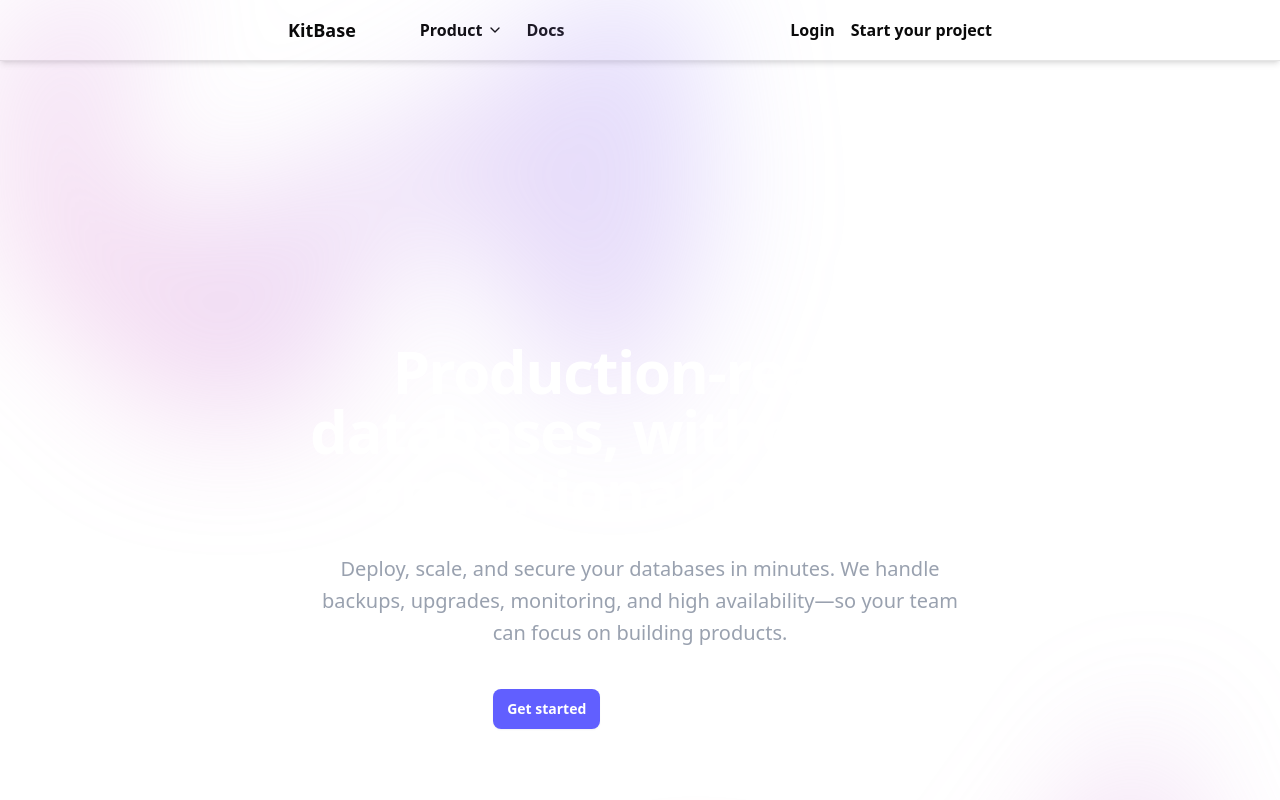
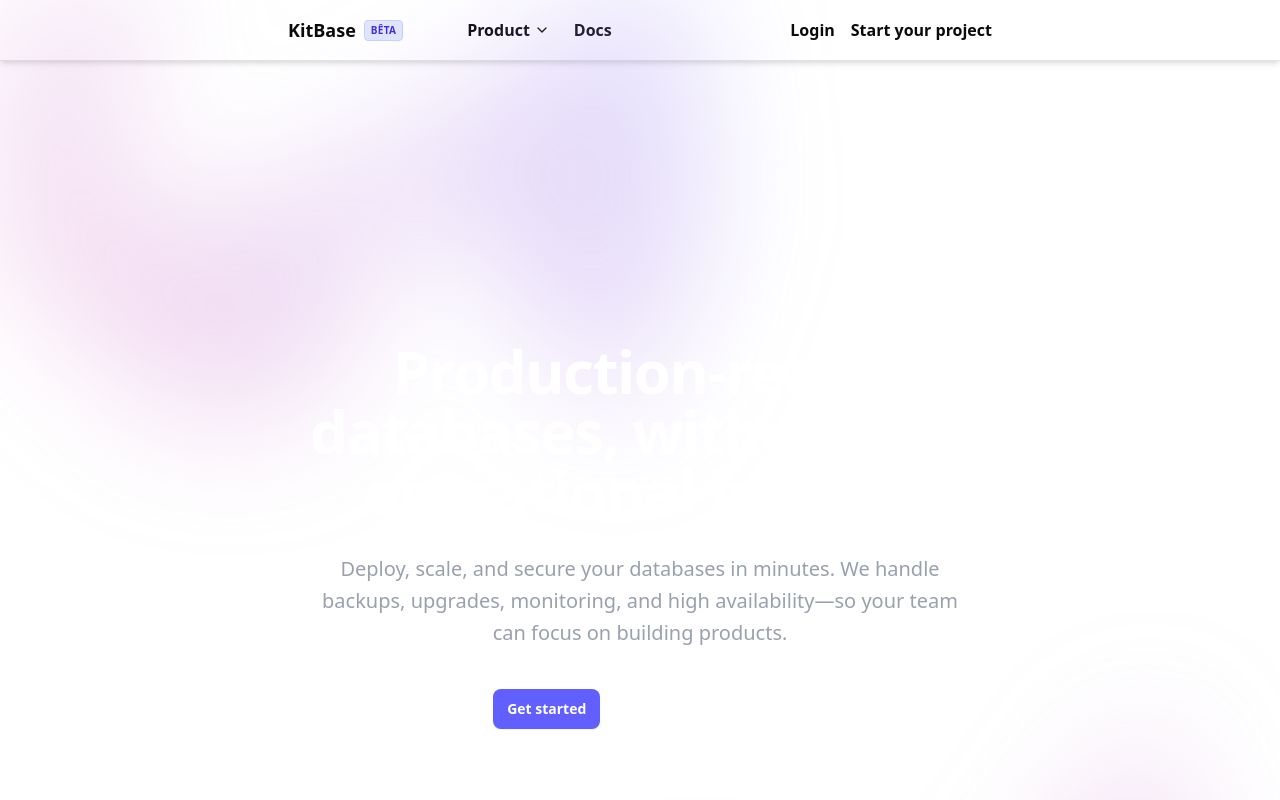
Before and after one commit to kelit-off/kitbase-front, a Next.js app: page / in a window 1280 px wide. Shown: the top 800 px of the page. Built offline with nearby package versions, Linux system fonts and the light colour scheme.

Commit message:
Correctif bug string et import'

```diff
--- a/src/app/auth/reset-password/code/page.tsx
+++ b/src/app/auth/reset-password/code/page.tsx
@@ -1,7 +1,7 @@
 "use client";
 
 import AuthLayout from "@/layout/authLayout";
-import { useState, useMemo } from "react";
+import { useState, useMemo, Suspense } from "react";
 import { Button } from "@/components/ui/button";
 import { Input } from "@/components/ui/input";
 import { Label } from "@/components/ui/label";
@@ -11,6 +11,14 @@ import { useRouter, useSearchParams } from "next/navigation";
 import { authApi } from "@/libs/api/auth.api";
 
 export default function ResetPasswordCode() {
+    return (
+        <Suspense>
+            <ResetPasswordCodeContent />
+        </Suspense>
+    );
+}
+
+function ResetPasswordCodeContent() {
     const router = useRouter();
     const searchParams = useSearchParams();
     const [token, setToken] = useState(searchParams.get("token") || "");
--- a/src/app/dashboard/org/[team_slug]/team/page.tsx
+++ b/src/app/dashboard/org/[team_slug]/team/page.tsx
@@ -10,7 +10,7 @@ import { useParams } from "next/navigation";
 import { X } from "lucide-react";
 
 export default function DashboardTeamMembersPage({ }) {
-    const { team_slug } = useParams();
+    const { team_slug } = useParams() as { team_slug: string };
 
     const { data: team, refetch } = useTeam(team_slug as string);
     // TODO: brancher le vrai rôle depuis l'API (ex: team.current_user_role)
--- a/src/components/vitrineHeader.tsx
+++ b/src/components/vitrineHeader.tsx
@@ -51,7 +51,12 @@ export default function VitrineHeader() {
         <header className="border-b shadow-md px-72 py-4 w-full max-w-screen">
             <nav className="flex items-center justify-between w-full">
                 <div className="flex items-center gap-16">
-                    <div className="font-bold text-lg">KitBase</div>
+                    <div className="flex items-center gap-2">
+                        <div className="font-bold text-lg">KitBase</div>
+                        <span className="text-[10px] font-semibold px-1.5 py-0.5 rounded bg-indigo-100 text-indigo-700 dark:bg-indigo-500/20 dark:text-indigo-300 border border-indigo-200 dark:border-indigo-500/30 uppercase tracking-wide">
+                            Bêta
+                        </span>
+                    </div>
 
                     <div className="flex gap-6">
                         {menuItems.map((item) => (
--- a/src/layout/dashboardLayout.tsx
+++ b/src/layout/dashboardLayout.tsx
@@ -126,6 +126,9 @@ export default function DashboardLayout({
 							>
 								Dashboard
 							</Link>
+							<span className="text-[10px] font-semibold px-1.5 py-0.5 rounded bg-indigo-500/20 text-indigo-300 border border-indigo-500/30 uppercase tracking-wide">
+								Bêta
+							</span>
 
 							{/* {showSidebar && (
 								<button
```
